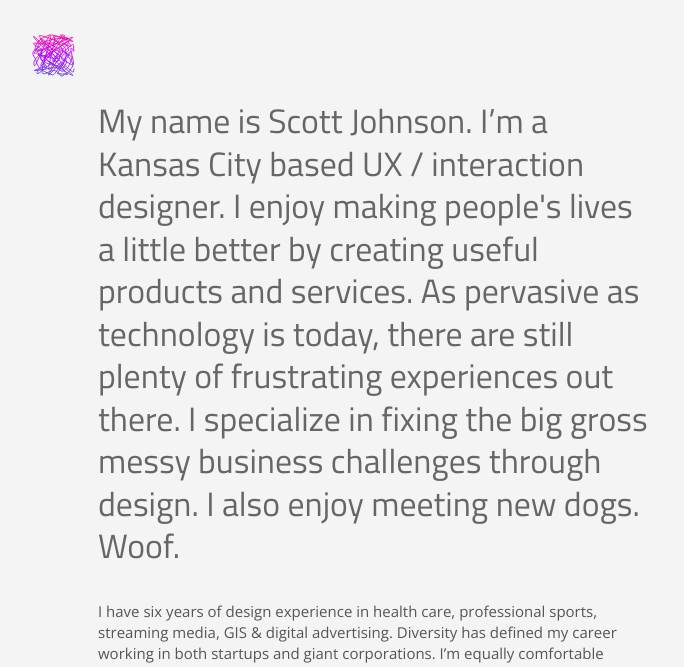
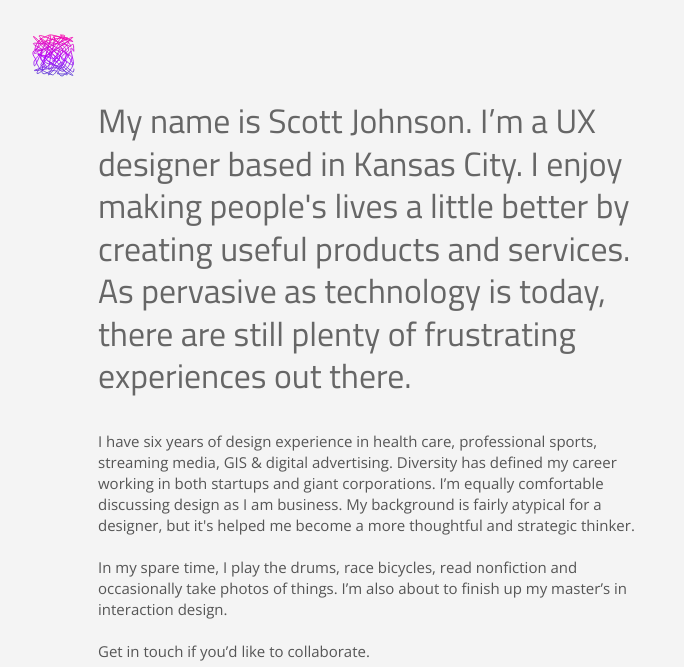
Before and after one commit to spotj/portfolio, a website: page about.html in a window 1280 px wide. Shown: the top 667 px of the page, without its empty margins (2-686 px from the left). Drawn offline with nearby package versions, Linux system fonts and the light colour scheme.

Commit message:
about copy edits

```diff
--- a/about.html
+++ b/about.html
@@ -131,7 +131,7 @@ function foo(){ console.log("Callback"); }
     <div class="about">
       <div class="seven columns">
         <p class="aboutme-sect1">
-          My name is Scott Johnson. I’m a Kansas City based UX / interaction designer. I enjoy making people's lives a little better by creating useful products and services. As pervasive as technology is today, there are still plenty of frustrating experiences out there. I specialize in fixing the big gross messy business challenges through design. I also enjoy meeting new dogs. Woof.
+          My name is Scott Johnson. I’m a UX designer based in Kansas City. I enjoy making people's lives a little better by creating useful products and services. As pervasive as technology is today, there are still plenty of frustrating experiences out there.
         </p>
         <p class="aboutme-sect2">
           I have six years of design experience in health care, professional sports, streaming media, GIS &amp; digital advertising. Diversity has defined my career working in both startups and giant corporations. I’m equally comfortable discussing design as I am business. My background is fairly atypical for a designer, but it's helped me become a more thoughtful and strategic thinker.
```
